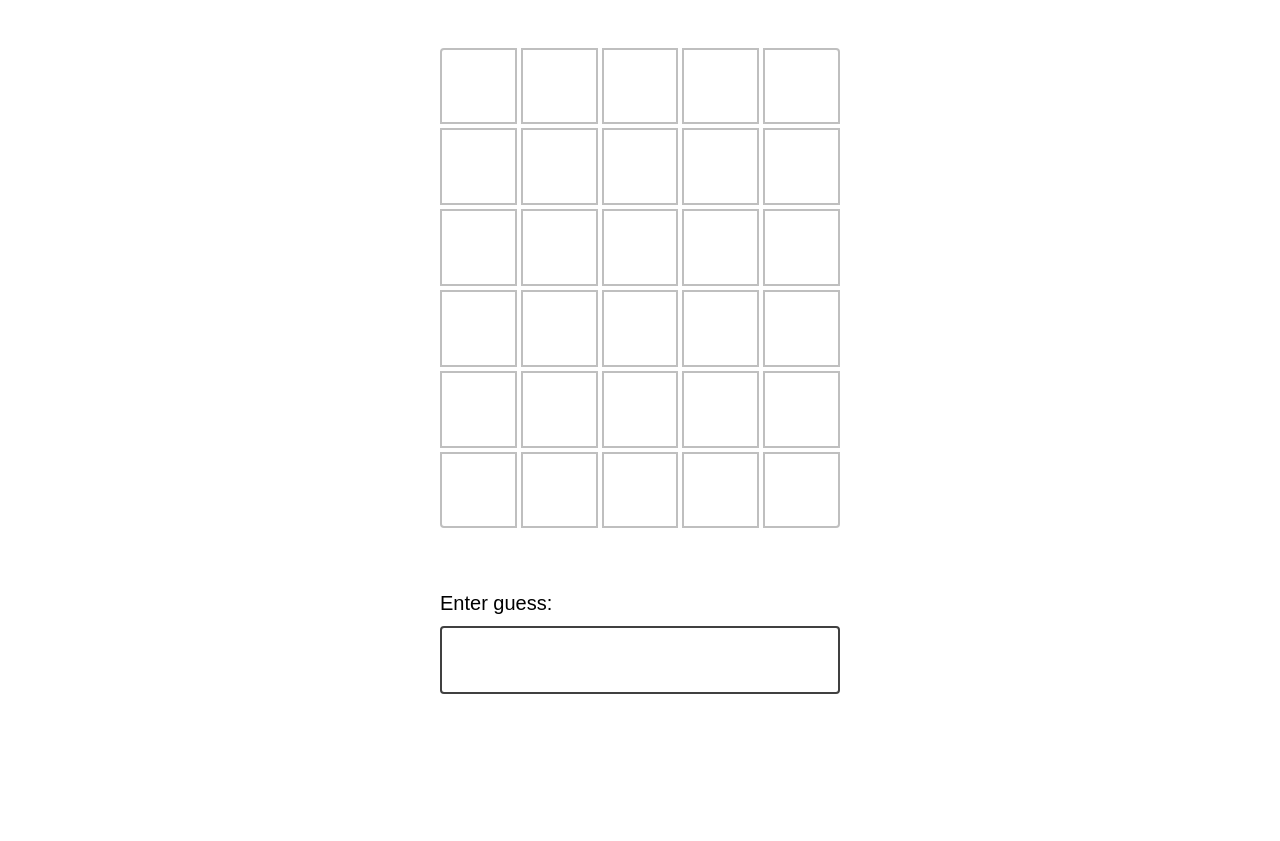
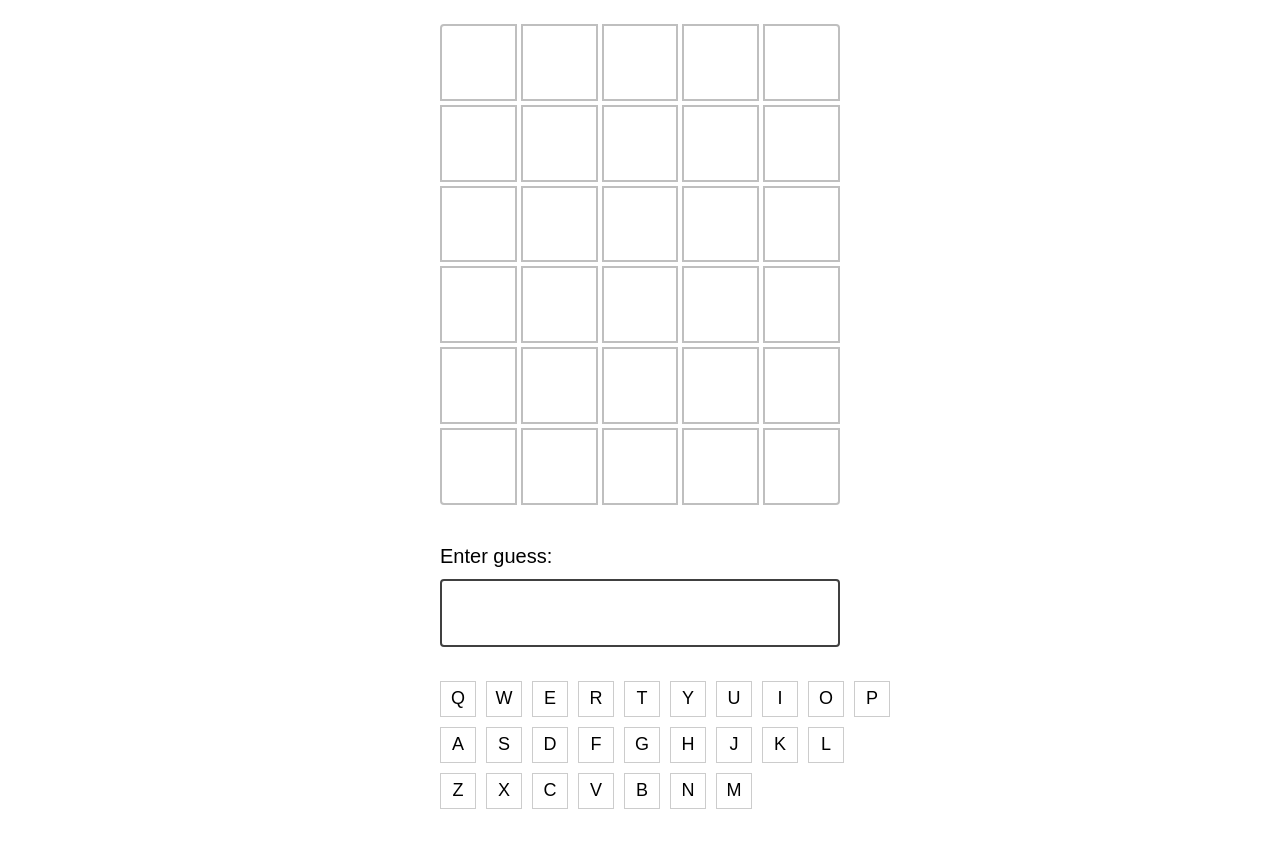
Before and after one commit to cjcoops/react-wordle, a React app: page / in a window 1280 px wide. Shown: the part 72-913 px from the top of the page. Before the commit the page ends 800 px from the top, so only its background shows below. Built offline with nearby package versions, Linux system fonts and the light colour scheme.

Commit message:
Add keyboard

```diff
--- a/src/components/Game/Game.js
+++ b/src/components/Game/Game.js
@@ -6,6 +6,7 @@ import { WORDS } from "../../data";
 import Input from "./Input";
 import Guesses from "./Guesses";
 import Banner from "./Banner";
+import Keyboard from "./Keyboard";
 import { checkGuess } from "../../game-helpers";
 import { NUM_OF_GUESSES_ALLOWED } from "../../constants";
 
@@ -34,6 +35,7 @@ function Game() {
       <Guesses guesses={guesses} answer={answer} />
       <Input onGuess={handleGuess} status={status} />
       <Banner status={status} guessesCount={guesses.length} answer={answer} />
+      <Keyboard guesses={guesses} />
     </>
   );
 }
--- /dev/null
+++ b/src/components/Game/Keyboard.js
@@ -0,0 +1,29 @@
+import React from "react";
+
+const ROWS = ["QWERTYUIOP", "ASDFGHJKL", "ZXCVBNM"];
+
+const Keyboard = ({ guesses }) => {
+  const statusByLetter = guesses.flat().reduce((acc, guess) => {
+    acc[guess.letter] = guess.status;
+    return acc;
+  }, {});
+
+  return (
+    <div className="keyboard">
+      {ROWS.map((row, rowIndex) => (
+        <div className="keyboard-row" key={rowIndex}>
+          {row.split("").map((letter) => (
+            <div
+              className={`key cell ${statusByLetter[letter] || ""}`}
+              key={letter}
+            >
+              {letter}
+            </div>
+          ))}
+        </div>
+      ))}
+    </div>
+  );
+};
+
+export default Keyboard;
--- a/src/styles.css
+++ b/src/styles.css
@@ -230,3 +230,24 @@ h1 {
     transform: translateY(0%);
   }
 }
+
+.keyboard {
+  display: flex;
+  flex-direction: column;
+  gap: 10px;
+}
+
+.keyboard-row {
+  display: flex;
+  gap: 10px;
+}
+
+.key {
+  width: 36px;
+  height: 36px;
+  border: 1px solid #ccc;
+  display: flex;
+  align-items: center;
+  justify-content: center;
+  font-size: 18px;
+}
```
